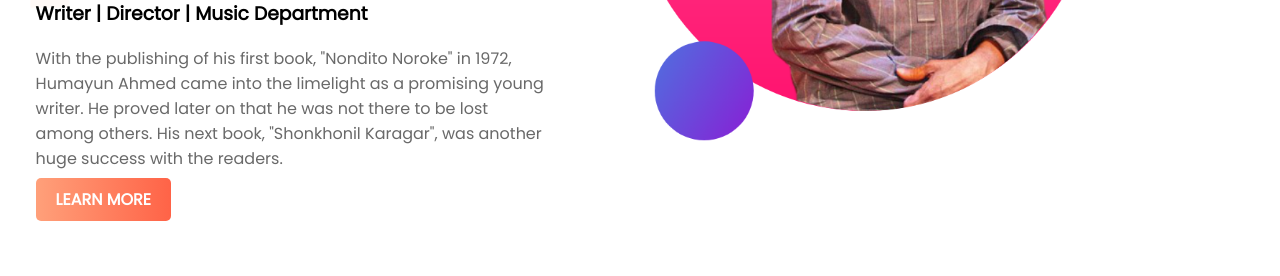
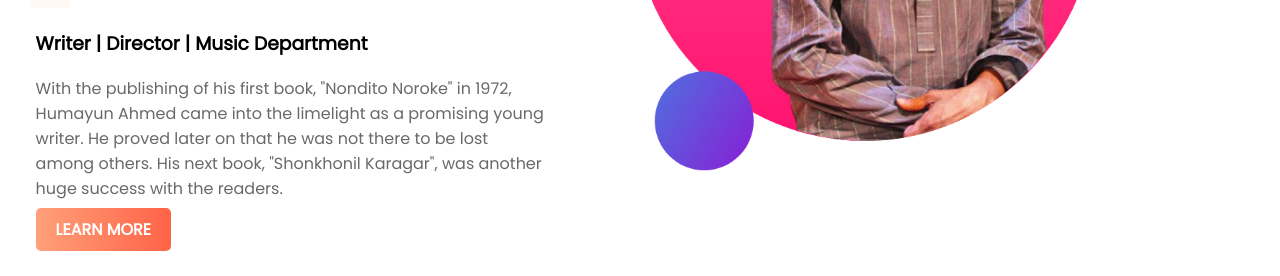
Before and after one commit to ashikrobi/developer-portfolio, a plain HTML site: page index.html in a window 1280 px wide. Shown: the part 351-627 px from the top of the page. Drawn offline with Linux system fonts and the light colour scheme.

Commit message:
fixed some padding issue

```diff
--- a/css/poftfolio.css
+++ b/css/poftfolio.css
@@ -31,7 +31,8 @@ section img {
 
 section {
     height: 500px;
-    padding-bottom: 130px;
+    padding-bottom: 250px;
+    padding-top: 30px;
 }
 
 .top_banner {
```
